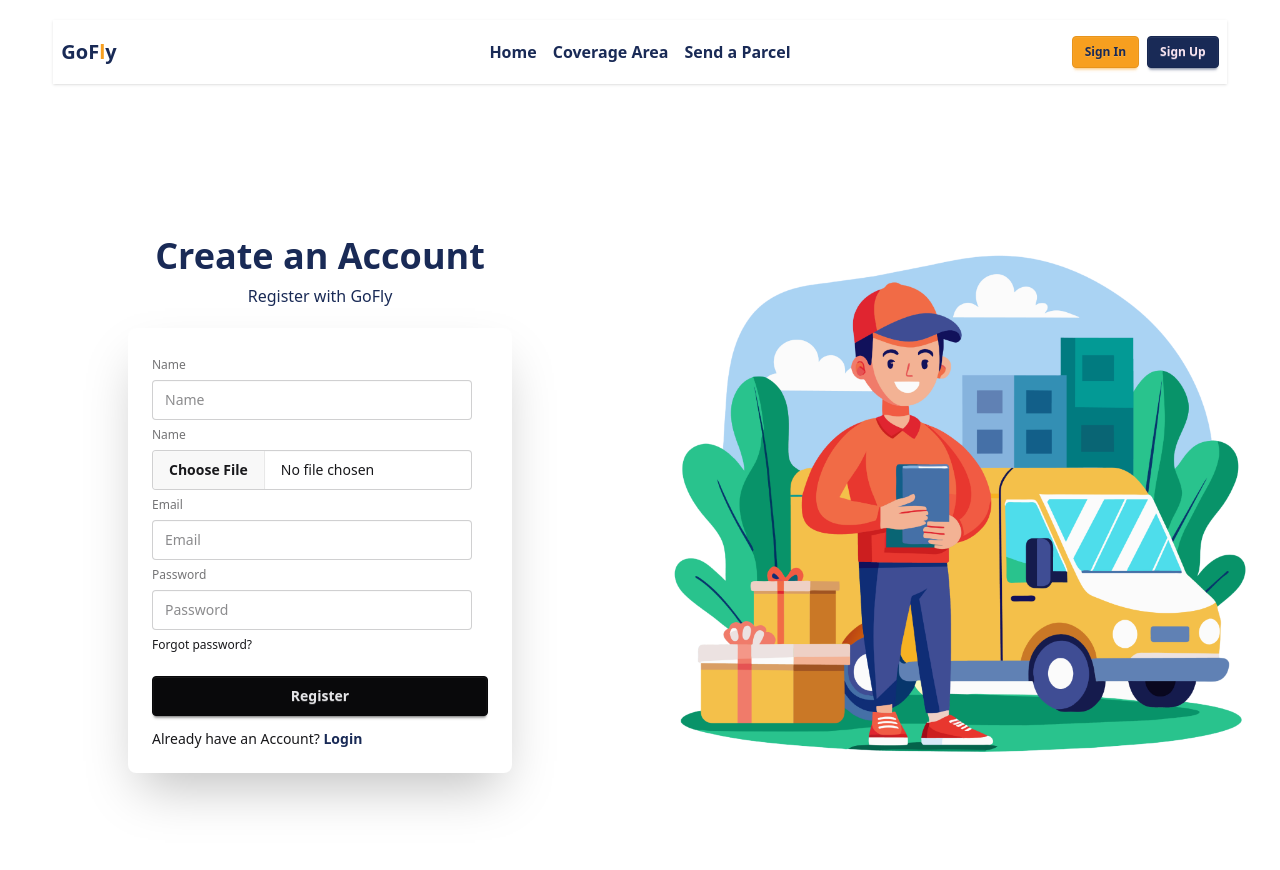
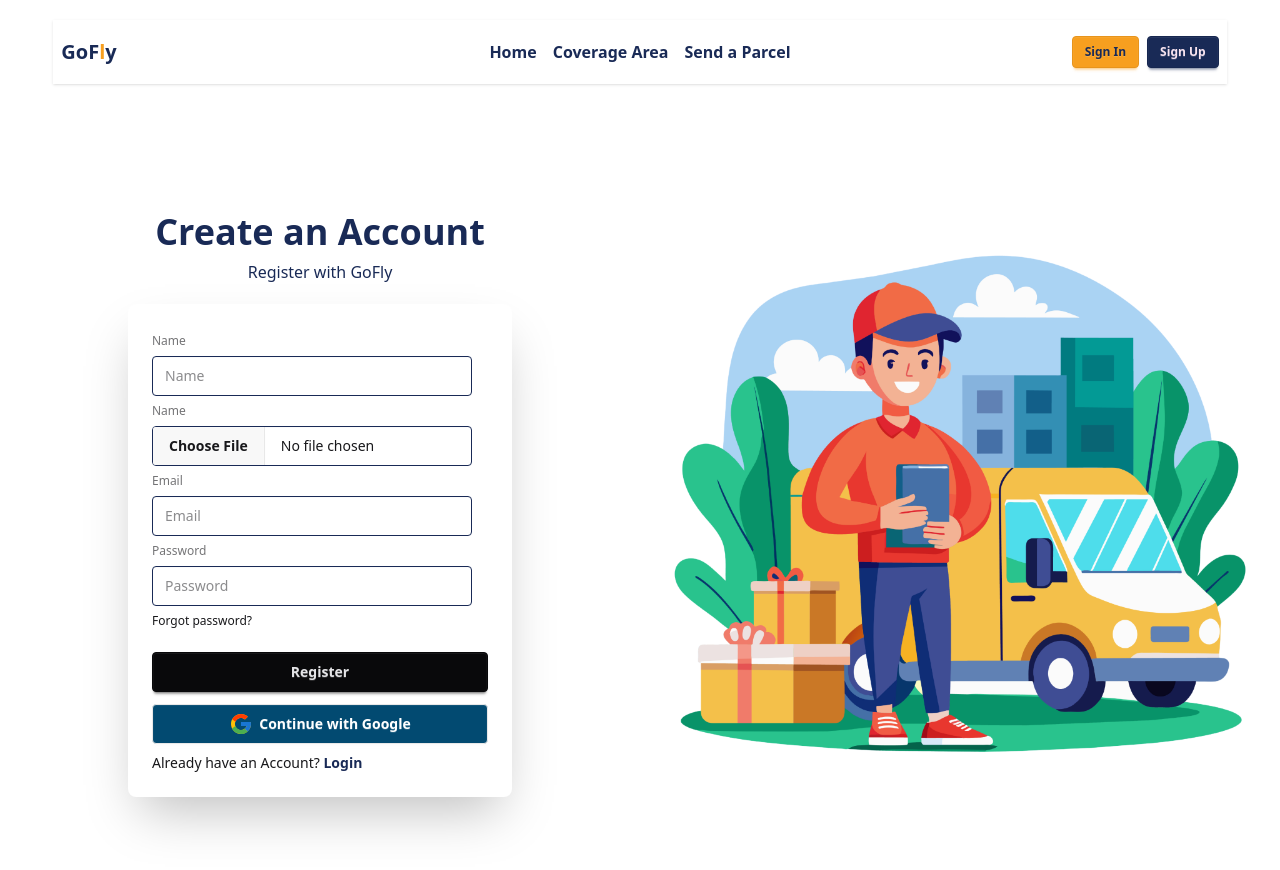
Before and after one commit to Sultanmia22/go-fly-client, a React (Vite) app: page /register in a window 1280 px wide. Shown: the top 870 px of the page. Built offline with nearby package versions, Linux system fonts and the light colour scheme.

Commit message:
use react use hook for get data from form

```diff
--- a/package.json
+++ b/package.json
@@ -14,6 +14,8 @@
     "firebase": "^12.6.0",
     "react": "^19.2.0",
     "react-dom": "^19.2.0",
+    "react-hook-form": "^7.67.0",
+    "react-icons": "^5.5.0",
     "react-leaflet": "^5.0.0-rc.2",
     "react-responsive-carousel": "^3.2.23",
     "react-router": "^7.9.6",
--- /dev/null
+++ b/src/Components/SocialAuth/GoogleLogin.jsx
@@ -0,0 +1,12 @@
+import React from 'react';
+import { FcGoogle } from 'react-icons/fc';
+
+const GoogleLogin = () => {
+    return (
+        <div>
+            <button className='btn bg-sky-900 w-full text-base-100'> <span><FcGoogle size={24}/></span> Continue with Google </button>
+        </div>
+    );
+};
+
+export default GoogleLogin;
--- a/src/Pages/Login/Login.jsx
+++ b/src/Pages/Login/Login.jsx
@@ -1,7 +1,21 @@
 import React from 'react';
 import { Link } from 'react-router';
+import GoogleLogin from '../../Components/SocialAuth/GoogleLogin';
+import { useForm } from 'react-hook-form';
 
 const Login = () => {
+
+     const {
+            register,
+            handleSubmit,
+            watch,
+            formState: { errors },
+        } = useForm()
+
+        const handleLogin = (data) => {
+            console.log(data)
+        }
+
     return (
          <div className='flex flex-col justify-center items-center min-h-screen'>
             <div className='space-y-2 pb-5 text-center'>
@@ -10,23 +24,23 @@
             </div>
             <div className="card bg-base-100 w-full max-w-sm shrink-0 shadow-2xl">
                 <div className="card-body">
-                    <form>
+                    <form onSubmit={handleSubmit(handleLogin)}>
                         <fieldset className="fieldset">
 
                             {/* Email Field */}
                             <label className="label">Email</label>
-                            <input type="email"  className="input" placeholder="Email" />
+                            <input border-secondary type="email" {...register('email')} className="input border-secondary" placeholder="Email" />
 
-
+                            {/* Password Field */}
                             <label className="label">Password</label>
-                            <input type="password" className="input" placeholder="Password" />
+                            <input border-secondary type="password" {...register('password')} className="input border-secondary" placeholder="Password" />
 
                             <div><a className="link link-hover">Forgot password?</a></div>
                             <button className="btn btn-neutral mt-4">Login</button>
 
                         </fieldset>
                     </form>
-
+                    <GoogleLogin/>
                     <p>Don't have an Account? <Link to='/register' className='font-bold text-secondary'>register</Link></p>
                 </div>
             </div>
--- a/src/Pages/Register/Register.jsx
+++ b/src/Pages/Register/Register.jsx
@@ -1,7 +1,21 @@
 import React from 'react';
 import { Link } from 'react-router';
+import GoogleLogin from '../../Components/SocialAuth/GoogleLogin';
+import { useForm } from 'react-hook-form';
 
 const Register = () => {
+
+    const {
+        register,
+        handleSubmit,
+        watch,
+        formState: { errors },
+    } = useForm()
+
+    const handleRegister = (data) => {
+        console.log(data)
+    }
+
     return (
         <div className='flex flex-col justify-center items-center min-h-screen'>
             <div className='space-y-2 pb-5 text-center'>
@@ -10,34 +24,34 @@
             </div>
             <div className="card bg-base-100 w-full max-w-sm shrink-0 shadow-2xl">
                 <div className="card-body">
-                    <form>
+                    <form onSubmit={handleSubmit(handleRegister)}>
                         <fieldset className="fieldset">
 
                             {/* Name field */}
                             <label className="label">Name</label>
-                            <input type="text"  className="input" placeholder="Name" />
+                            <input border-secondary type="text" {...register('name')} className="input border-secondary" placeholder="Name" />
 
 
 
                             {/* image field */}
                             <label className="label">Name</label>
-                            <input type='file'  className="file-input" placeholder="Your Photo" />
+                            <input border-secondary type='file' {...register('image')} className="file-input border-secondary" placeholder="Your Photo" />
 
 
                             {/* Email Field */}
                             <label className="label">Email</label>
-                            <input type="email"  className="input" placeholder="Email" />
+                            <input border-secondary type="email" {...register('email')} className="input border-secondary" placeholder="Email" />
 
 
                             <label className="label">Password</label>
-                            <input type="password" className="input" placeholder="Password" />
+                            <input border-secondary type="password" {...register('password')} className="input border-secondary" placeholder="Password" />
 
                             <div><a className="link link-hover">Forgot password?</a></div>
                             <button className="btn btn-neutral mt-4">Register</button>
 
                         </fieldset>
                     </form>
-
+                    <GoogleLogin />
                     <p>Already have an Account? <Link to='/login' className='font-bold text-secondary'>Login</Link></p>
                 </div>
             </div>
```
Also changed, not shown: src/Pages/SendPercel/SendParcel.jsx (+19 -19 lines), 1 other file (tests, documents, lock files or other folders).
